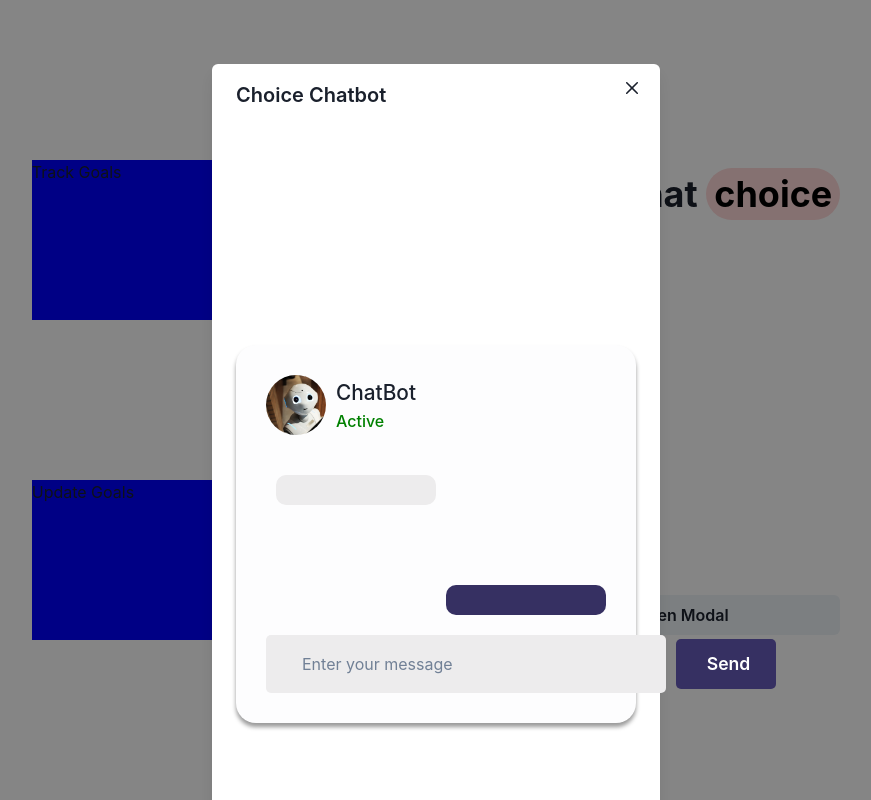
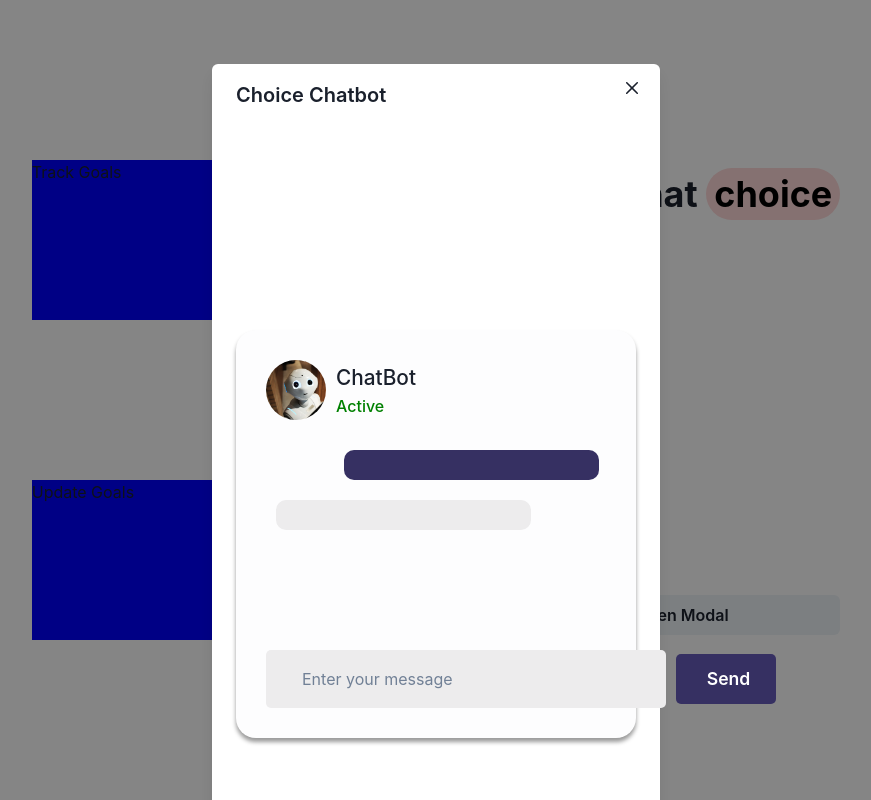
Before and after one commit to ChoiceBTP/choice_client, a React (Create React App) app: page / in a window 1280 px wide. Both pictures are taken after a click on the button "Open Modal". Shown: the whole page, without its empty margins (204-1075 px from the left). Built offline with nearby package versions, Linux system fonts and the light colour scheme.

Commit message:
chatbot ui update

```diff
--- a/src/App.css
+++ b/src/App.css
@@ -38,30 +38,31 @@
     margin: 30px 0 0;
   }
   .wrapper .content .main .main_content .messages{
-    display: flex;
+    /* display: flex; */
     align-items: center;
     justify-content: space-between;
   }
   .wrapper .content .main .main_content .messages .bot-message{
-    width: 100%;
+    width: 75%;
     padding: 15px;
-    text-align: center;
+    text-align: left;
     background: #EDECED;
     font-style: 1.1em;
     border-radius: 10px;
+    top: 120px;
     margin: 0 10px 0;
   }
   .wrapper .content .main .main_content .messages .human-message{
-    width: 100%;
+    width: 75%;
     padding: 15px;
-    text-align: center;
+    text-align: right;
     background: #363062;
     color: #EDECED;
     font-style: 1.1em;
     border-radius: 10px;
-    /* margin: 0 10px 0; */
+    margin: 0 0 0 23%;
     position: relative;
-    top: 120px;
+    top: 0px;
     margin-bottom: 20px;
   }
   .wrapper .content .bottom{
--- a/src/components/chatbot.js
+++ b/src/components/chatbot.js
@@ -224,14 +224,14 @@ function chatbot() {
                 <div className="main_content">
                   <div className="messages">
                     <div
+                      className="human-message"
+                      id="message2"
+                      ref={humanMessage}
+                    ></div>
+                    <div
                       className="bot-message"
                       id="message1"
                       ref={botmessage}
-                    ></div>
-                    <div
-                      className="human-message"
-                      id="message2"
-                      ref={humanMessage}
                     ></div>
                   </div>
                 </div>
```
